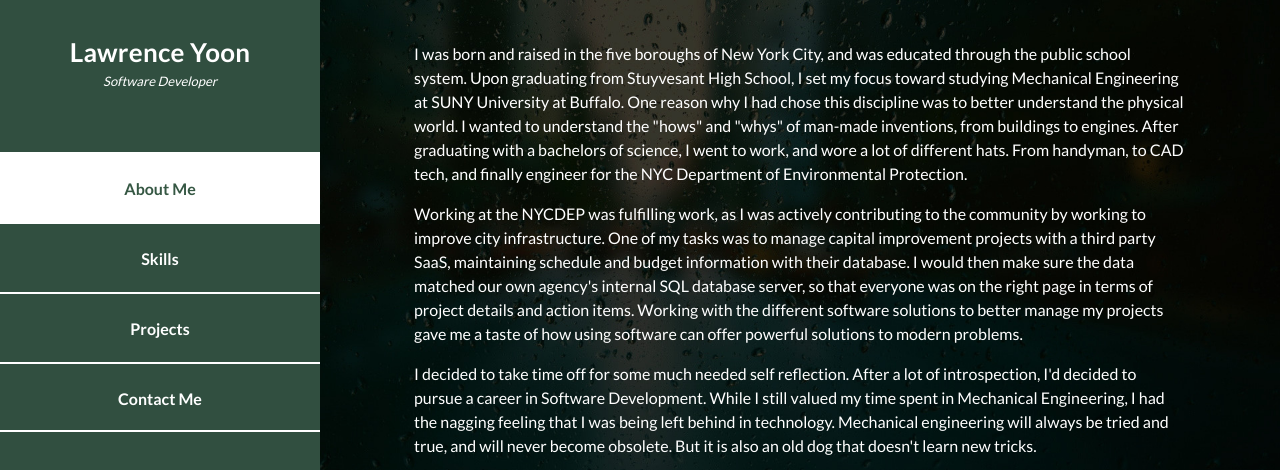
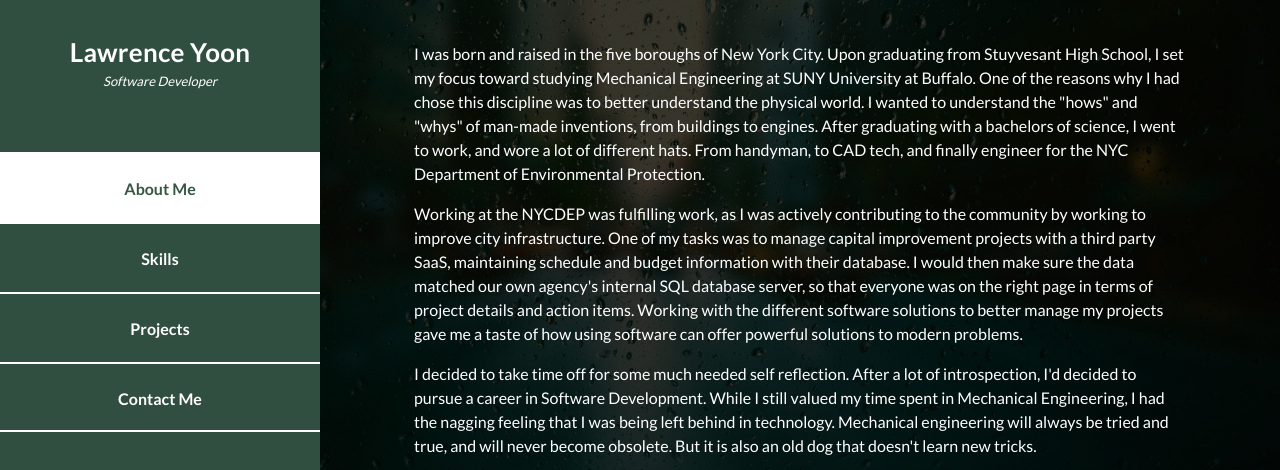
Before and after one commit to lawrence-yoon/portfolio_v1, a plain HTML site: page index.html in a window 1280 px wide. Shown: the part 203-673 px from the top of the page. Drawn offline with Linux system fonts and the light colour scheme.

Commit message:
fix grammar in about me

```diff
--- a/index.html
+++ b/index.html
@@ -80,8 +80,8 @@ https://templatemo.com/tm-531-reflux
           </div>
             <div class="container">
                 <p>
-                  I was born and raised in the five boroughs of New York City, and was educated through the public school system. Upon graduating from
-                  Stuyvesant High School, I set my focus toward studying Mechanical Engineering at SUNY University at Buffalo. One reason why
+                  I was born and raised in the five boroughs of New York City. Upon graduating from
+                  Stuyvesant High School, I set my focus toward studying Mechanical Engineering at SUNY University at Buffalo. One of the reasons why
                   I had chose this discipline was to better understand the physical world. I wanted to understand the "hows" and "whys" of man-made inventions,
                   from buildings to engines. After graduating with a bachelors of science, I went to work, and wore a lot of different hats. From handyman, to CAD tech,
                   and finally engineer for the NYC Department of Environmental Protection.
```
